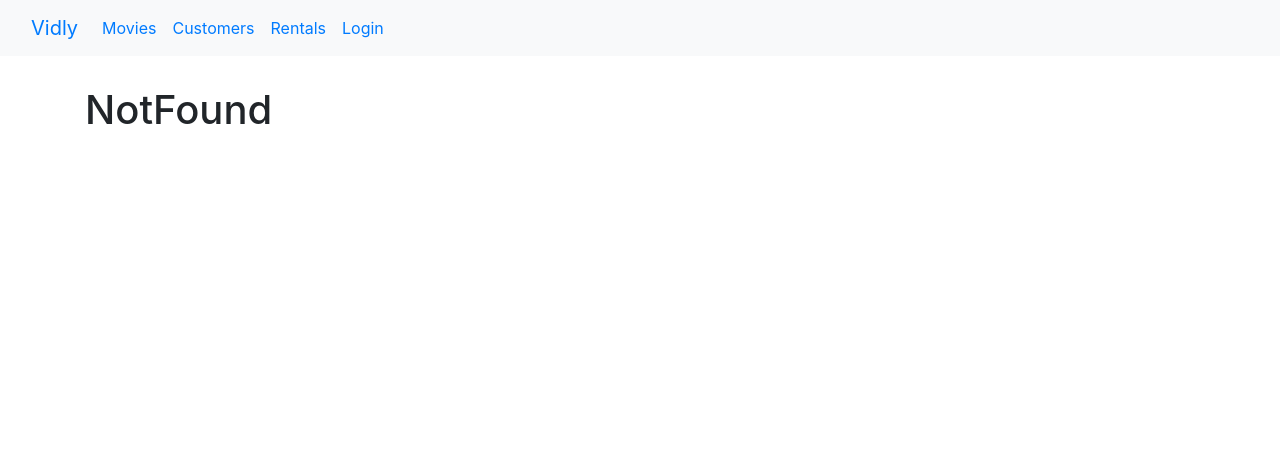
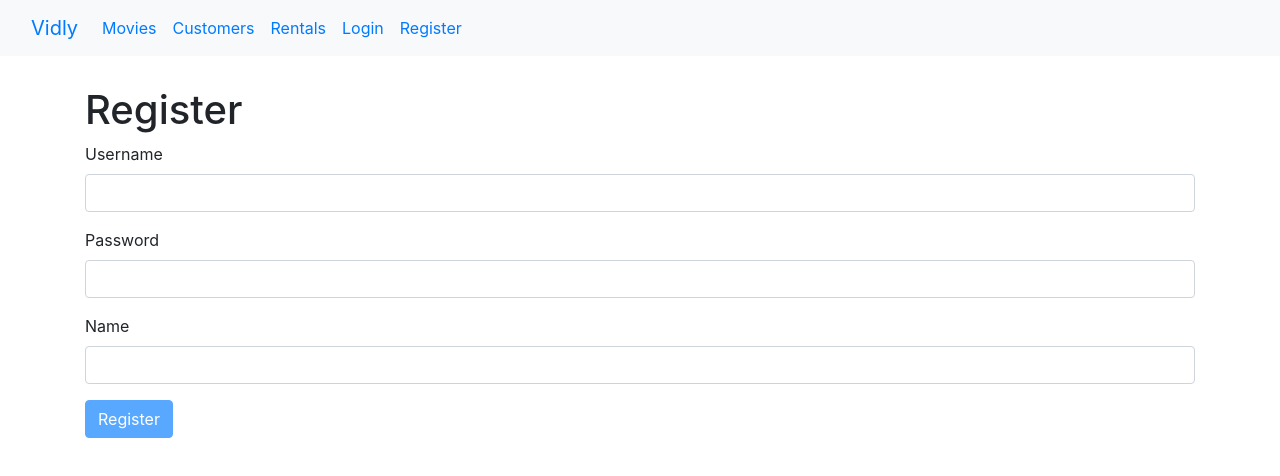
Before and after one commit to HHOSSAIN/React_Movie_App_Kels, a React (Create React App) app in the folder start/vidly/: page /register in a window 1280 px wide. Before the commit this address led to /notfound. Shown: the top 476 px of the page. Built offline with nearby package versions, Linux system fonts and the light colour scheme.

Commit message:
register form with validation

```diff
--- a/start/vidly/src/App.js
+++ b/start/vidly/src/App.js
@@ -8,6 +8,7 @@
 import Navbar from "./components/navbar";
 import movieForm from "./components/movieForm";
 import LoginForm from "./components/loginForm";
+import RegisterForm from "./components/registerForm";
 
 class App extends Component {
   render() {
@@ -16,6 +17,7 @@
         <Navbar></Navbar>
         <main className="container">
           <Switch>
+            <Route path="/register" component={RegisterForm} />
             <Route path="/login" component={LoginForm}></Route>
             <Route path="/movies/:id" component={movieForm}></Route>
             <Route path="/movies" component={Movies}></Route>
--- a/start/vidly/src/components/common/form.jsx
+++ b/start/vidly/src/components/common/form.jsx
@@ -1,5 +1,7 @@
 import React, { Component } from 'react';
 import Joi from 'joi-browser';
+import Select from './select';
+import Input from './input';
 
 class Form extends Component {
     state = {
@@ -64,6 +66,49 @@
         data[e.currentTarget.name] = e.currentTarget.value;
         this.setState({data, errors});
     }
+
+    renderButton = (label) => {
+        return (
+          <button disabled={this.validate()} className="btn btn-primary">
+            {label}
+          </button>
+        );
+      }
+
+      renderSelect = (name, label, options) => {
+        const { data, errors } = this.state;
+
+        return (
+          <Select
+            name={name}
+            value={data[name]}
+            label={label}
+            options={options}
+            onChange={this.handleChange}
+            error={errors[name]}
+          />
+        );
+      }
+
+    renderInput = (name, label, type = "text") => {
+        const { data, errors } = this.state;
+
+        return (
+          <Input
+            type={type}
+            name={name}
+            value={data[name]}
+            label={label}
+            onChange={this.handleChange}
+            error={errors[name]}
+          />
+        );
+    }
+
+
 }
 
+
+
+
 export default Form;
--- /dev/null
+++ b/start/vidly/src/components/common/select.jsx
@@ -0,0 +1,20 @@
+import React from "react";
+
+const Select = ({ name, label, options, error, ...rest }) => {
+  return (
+    <div className="form-group">
+      <label htmlFor={name}>{label}</label>
+      <select name={name} id={name} {...rest} className="form-control">
+        <option value="" />
+        {options.map(option => (
+          <option key={option._id} value={option._id}>
+            {option.name}
+          </option>
+        ))}
+      </select>
+      {error && <div className="alert alert-danger">{error}</div>}
+    </div>
+  );
+};
+
+export default Select;
--- a/start/vidly/src/components/navbar.jsx
+++ b/start/vidly/src/components/navbar.jsx
@@ -24,6 +24,9 @@
                 <li className="nav-item">
                 <NavLink className="nav-link" to="/login">Login</NavLink>
                 </li>
+                <li className="nav-item">
+                <NavLink className="nav-link" to="/register">Register</NavLink>
+                </li>
             </ul>
             </div>
         </div>
--- /dev/null
+++ b/start/vidly/src/components/registerForm.jsx
@@ -0,0 +1,45 @@
+import React from "react";
+import Joi from "joi-browser";
+import Form from "./common/form";
+
+class RegisterForm extends Form {
+  state = {
+    data: { username: "", password: "", name: "" },
+    errors: {}
+  };
+
+  schema = {
+    username: Joi.string()
+      .required()
+      .email()
+      .label("Username"),
+    password: Joi.string()
+      .required()
+      .min(5)
+      .label("Password"),
+    name: Joi.string()
+      .required()
+      .label("Name")
+  };
+
+  doSubmit = () => {
+    // Call the server
+    console.log("Submitted");
+  };
+
+  render() {
+    return (
+      <div>
+        <h1>Register</h1>
+        <form onSubmit={this.handleSubmit}>
+          {this.renderInput("username", "Username")}
+          {this.renderInput("password", "Password", "password")}
+          {this.renderInput("name", "Name")}
+          {this.renderButton("Register")}
+        </form>
+      </div>
+    );
+  }
+}
+
+export default RegisterForm;
```
